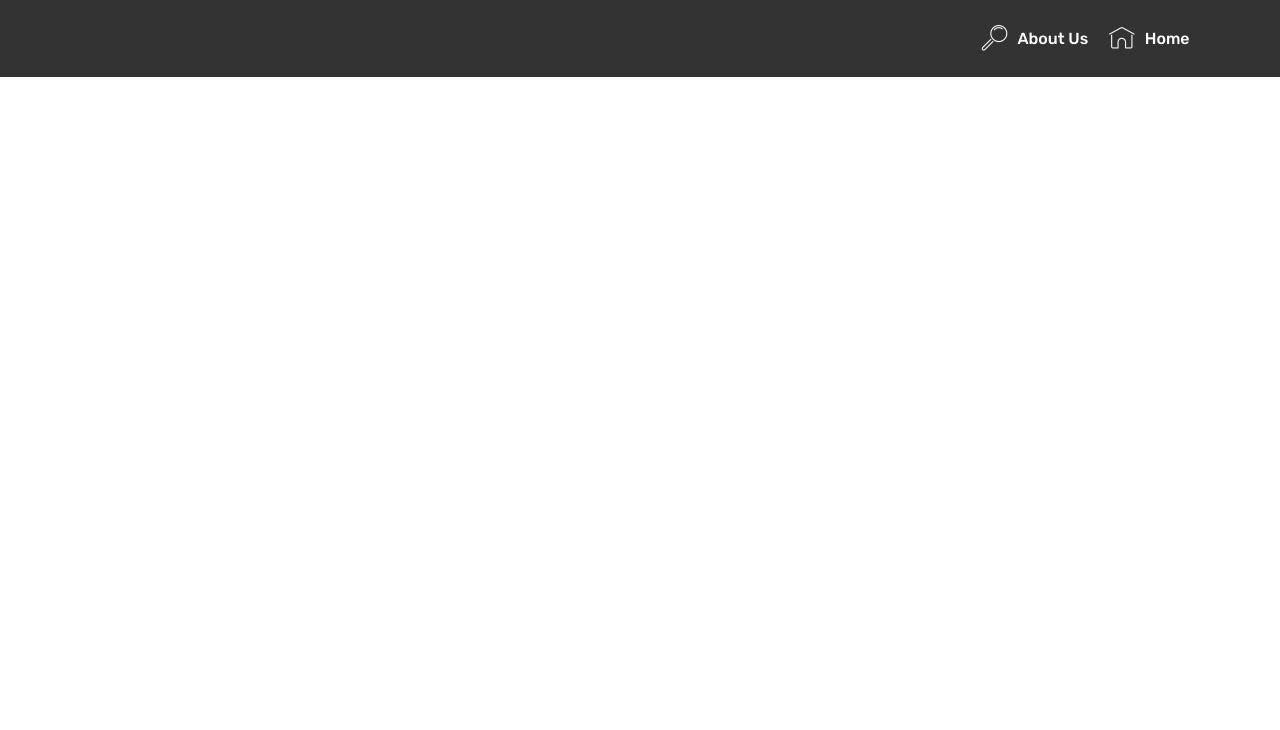
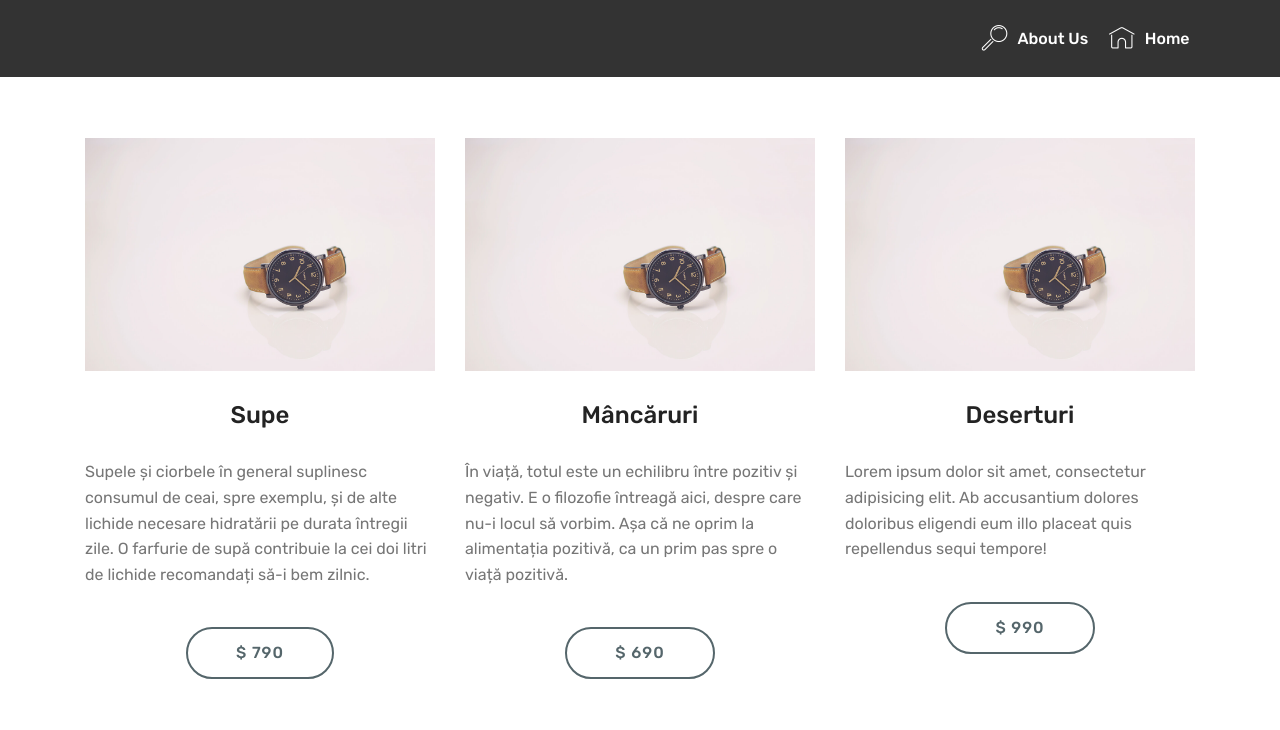
Before and after one commit to KittyFrutty/KittyFrutty.github.io, a plain HTML site: page page1.html in a window 1280 px wide. Drawn offline with Linux system fonts and the light colour scheme; files whose address does not match are found by name.

Commit message:
added content to recipes

```diff
--- a/assets/mobirise/css/mbr-additional.css
+++ b/assets/mobirise/css/mbr-additional.css
@@ -2312,6 +2312,44 @@ body {
 .cid-rnH3XCGiSf .dropdown-item:hover {
   color: #c1c1c1 !important;
 }
+.cid-rnHz1uVbvj {
+  padding-top: 90px;
+  padding-bottom: 90px;
+  background-color: #ffffff;
+}
+.cid-rnHz1uVbvj h4 {
+  font-weight: 500;
+  margin-bottom: 0;
+  text-align: left;
+  padding-top: 2rem;
+}
+.cid-rnHz1uVbvj p {
+  margin-bottom: 0;
+  text-align: left;
+  padding-top: 1.5rem;
+  padding-top: 2rem;
+}
+.cid-rnHz1uVbvj .mbr-section-btn {
+  padding-top: 2.5rem;
+}
+.cid-rnHz1uVbvj .mbr-section-btn a {
+  margin: 0;
+}
+.cid-rnHz1uVbvj .mbr-text {
+  color: #767676;
+}
+.cid-rnHz1uVbvj .card-wrapper {
+  height: 100%;
+  background: #ffffff;
+}
+@media (max-width: 767px) {
+  .cid-rnHz1uVbvj .card:not(.last-child) {
+    padding-bottom: 2rem;
+  }
+}
+.cid-rnHz1uVbvj .card-title {
+  text-align: center;
+}
 .cid-rnH3XCGiSf .navbar {
   padding: .5rem 0;
   background: #333333;
--- a/page1.html
+++ b/page1.html
@@ -58,8 +58,86 @@
     </nav>
 </section>
 
+<section class="engine"><a href="https://mobirise.info/o">free portfolio web templates</a></section><section class="services1 cid-rnHz1uVbvj" id="services1-p">
+    <!---->
 
-  <section class="engine"><a href="https://mobirise.info/o">free portfolio web templates</a></section><script src="assets/web/assets/jquery/jquery.min.js"></script>
+    <!---->
+    <!--Overlay-->
+
+    <!--Container-->
+    <div class="container">
+        <div class="row justify-content-center">
+            <!--Titles-->
+            <div class="title pb-5 col-12">
+
+
+            </div>
+            <!--Card-1-->
+            <div class="card col-12 col-md-6 col-lg-4">
+                <div class="card-wrapper">
+                    <div class="card-img">
+                        <img src="assets/images/product1.jpg" alt="Mobirise">
+                    </div>
+                    <div class="card-box pb-md-5">
+                        <h4 class="card-title mbr-fonts-style display-5">Supe</h4>
+                        <p class="mbr-text mbr-fonts-style display-7">Supele și ciorbele în general suplinesc consumul de ceai, spre exemplu, și de alte lichide necesare hidratării pe durata întregii zile. O farfurie de supă contribuie la cei doi litri de lichide recomandați să-i bem zilnic.</p>
+                        <!--Btn-->
+                        <div class="mbr-section-btn align-center">
+                            <a href="https://mobirise.co" class="btn btn-warning-outline display-4">
+                                $ 790
+                            </a>
+                        </div>
+                    </div>
+                </div>
+            </div>
+            <!--Card-2-->
+            <div class="card col-12 col-md-6 col-lg-4">
+                <div class="card-wrapper">
+                    <div class="card-img">
+                        <img src="assets/images/product1.jpg" alt="Mobirise">
+                    </div>
+                    <div class="card-box pb-md-5">
+                        <h4 class="card-title mbr-fonts-style display-5">Mâncăruri</h4>
+                        <p class="mbr-text mbr-fonts-style display-7">În viață, totul este un echilibru între pozitiv și negativ. E o filozofie întreagă aici, despre care nu-i locul să vorbim. Așa că ne oprim la alimentația pozitivă, ca un prim pas spre o viață pozitivă.</p>
+                        <!--Btn-->
+                        <div class="mbr-section-btn align-center">
+                            <a href="https://mobirise.co" class="btn btn-warning-outline display-4">
+                                $ 690
+                            </a>
+                        </div>
+                    </div>
+                </div>
+            </div>
+            <!--Card-3-->
+            <div class="card col-12 col-md-6 col-lg-4 last-child">
+                <div class="card-wrapper">
+                    <div class="card-img">
+                        <img src="assets/images/product1.jpg" alt="Mobirise">
+                    </div>
+                    <div class="card-box">
+                        <h4 class="card-title mbr-fonts-style display-5">
+                            Deserturi</h4>
+                        <p class="mbr-text mbr-fonts-style display-7">
+                            Lorem ipsum dolor sit amet, consectetur adipisicing elit. Ab accusantium dolores doloribus
+                            eligendi eum illo placeat quis repellendus sequi tempore!
+                        </p>
+                        <!--Btn-->
+                        <div class="mbr-section-btn align-center">
+                            <a href="https://mobirise.co" class="btn btn-warning-outline display-4">
+                                $ 990
+                            </a>
+                        </div>
+                    </div>
+                </div>
+            </div>
+            <!--Card-4-->
+
+        </div>
+    </div>
+</section>
+
+
+  <script src="assets/web/assets/jquery/jquery.min.js"></script>
   <script src="assets/popper/popper.min.js"></script>
   <script src="assets/tether/tether.min.js"></script>
   <script src="assets/bootstrap/js/bootstrap.min.js"></script>
```
Also changed, not shown: index.html (+2 -2 lines), page2.html (+1 -1 lines), page3.html (+1 -1 lines), assets/images/product1.jpg (added), 1 other file.
